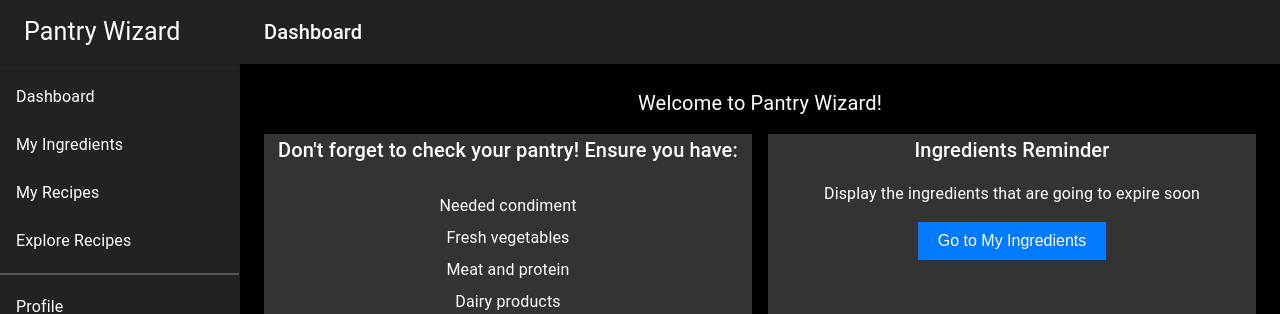
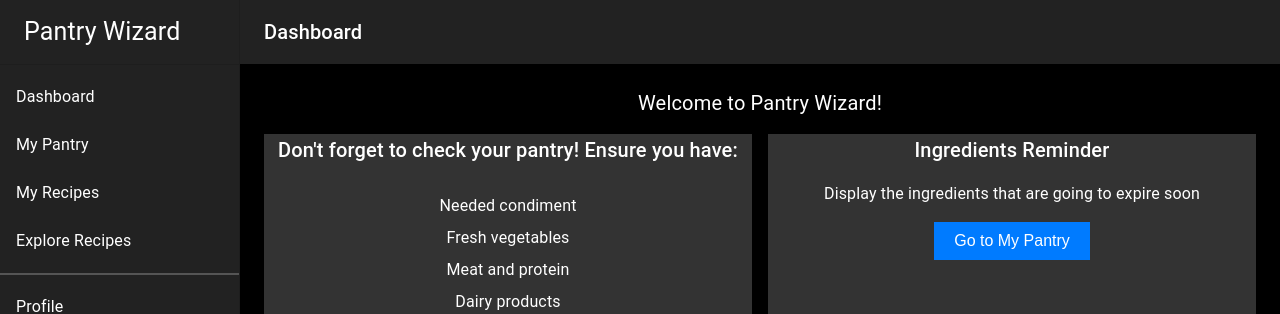
Before and after one commit to grackfish/pantry-wizard, a React (Create React App) app: page / in a window 1280 px wide. Shown: the top 314 px of the page. Built offline with nearby package versions, Linux system fonts and the light colour scheme.

Commit message:
Rename 'My Ingredients' to 'My Pantry' and update routes

```diff
--- a/src/App.js
+++ b/src/App.js
@@ -2,7 +2,7 @@ import React from 'react';
 import { BrowserRouter as Router, Routes, Route } from 'react-router-dom';
 import Dashboard from './Dashboard/Dashboard.js';
 import Explore from './Explore/Explore.js';
-import Ingredients from './Ingredients/Ingredients.js';
+import Pantry from './Ingredients/Pantry.js';
 import Recipes from './Recipes/Recipes.js';
 
 function Routing() {
@@ -11,7 +11,7 @@ function Routing() {
       <Routes>
         <Route path="/" element={<Dashboard />} />
         <Route path="/explore" element={<Explore />} />
-        <Route path="/ingredients" element={<Ingredients />} />
+        <Route path="/pantry" element={<Pantry />} />
         <Route path="/recipes" element={<Recipes />} />
       </Routes>
     </Router>
--- a/src/Dashboard/Dashboard.js
+++ b/src/Dashboard/Dashboard.js
@@ -24,7 +24,7 @@ const drawerWidth = 240;
 
 const routes = {
   Dashboard: '/',
-  'My Ingredients': '/ingredients',
+  'My Pantry': '/pantry',
   'My Recipes': '/recipes',
   'Explore Recipes': '/explore',
 };
@@ -89,7 +89,7 @@ function ResponsiveDrawer(props) {
       </Toolbar>
       <Divider/>
       <List>
-        {['Dashboard', 'My Ingredients', 'My Recipes', 'Explore Recipes'].map((text, index) => (
+        {['Dashboard', 'My Pantry', 'My Recipes', 'Explore Recipes'].map((text, index) => (
           <ListItem key={text} disablePadding>
           <ListItemButton component={Link} to={routes[text]}>
             <ListItemText primary={text} />
@@ -227,7 +227,7 @@ function ResponsiveDrawer(props) {
         </Typography>
       </Box>
 
-  {/* Right Section: Go to My Ingredients Button */}
+  {/* Right Section: Go to My Pantry Button */}
   <Box sx={{ flex: 1, textAlign: 'center', background: '#333333'}}>
     <Typography variant="h6" sx={{ marginBottom: 2 }}>
       Ingredients Reminder
@@ -248,7 +248,7 @@ function ResponsiveDrawer(props) {
           border: 'none',
         }}
       >
-        Go to My Ingredients
+        Go to My Pantry
       </button>
     </Box>
   </Box>
--- a/src/Explore/Explore.js
+++ b/src/Explore/Explore.js
@@ -22,7 +22,7 @@ const drawerWidth = 240;
 
 const routes = {
   Dashboard: '/',
-  'My Ingredients': '/ingredients',
+  'My Pantry': '/pantry',
   'My Recipes': '/recipes',
   'Explore Recipes': '/explore',
 };
@@ -71,7 +71,7 @@ function ResponsiveDrawer(props) {
       </Toolbar>
       <Divider/>
       <List>
-        {['Dashboard', 'My Ingredients', 'My Recipes', 'Explore Recipes'].map((text, index) => (
+        {['Dashboard', 'My Pantry', 'My Recipes', 'Explore Recipes'].map((text, index) => (
           <ListItem key={text} disablePadding>
           <ListItemButton component={Link} to={routes[text]}>
             <ListItemText primary={text} />
--- a/src/Ingredients/Ingredients.js
+++ b/src/Ingredients/Pantry.js
@@ -23,7 +23,7 @@ const drawerWidth = 240;
 
 const routes = {
   Dashboard: '/',
-  'My Ingredients': '/ingredients',
+  'My Pantry': '/pantry',
   'My Recipes': '/recipes',
   'Explore Recipes': '/explore',
 };
@@ -55,7 +55,7 @@ function ResponsiveDrawer(props) {
       </Toolbar>
       <Divider />
       <List>
-        {['Dashboard', 'My Ingredients', 'My Recipes', 'Explore Recipes'].map((text) => (
+        {['Dashboard', 'My Pantry', 'My Recipes', 'Explore Recipes'].map((text) => (
           <ListItem key={text} disablePadding>
             <ListItemButton component={Link} to={routes[text]}>
               <ListItemText primary={text} />
@@ -98,7 +98,7 @@ function ResponsiveDrawer(props) {
             <MenuIcon />
           </IconButton>
           <Typography variant="h6" noWrap component="div">
-            My Ingredients
+            My Pantry
           </Typography>
         </Toolbar>
       </AppBar>
--- a/src/Recipes/Recipes.js
+++ b/src/Recipes/Recipes.js
@@ -23,7 +23,7 @@ const drawerWidth = 240;
 
 const routes = {
   Dashboard: '/',
-  'My Ingredients': '/ingredients',
+  'My Pantry': '/pantry',
   'My Recipes': '/recipes',
   'Explore Recipes': '/explore',
 };
@@ -55,7 +55,7 @@ function ResponsiveDrawer(props) {
       </Toolbar>
       <Divider/>
       <List>
-        {['Dashboard', 'My Ingredients', 'My Recipes', 'Explore Recipes'].map((text, index) => (
+        {['Dashboard', 'My Pantry', 'My Recipes', 'Explore Recipes'].map((text, index) => (
           <ListItem key={text} disablePadding>
           <ListItemButton component={Link} to={routes[text]}>
             <ListItemText primary={text} />
```
